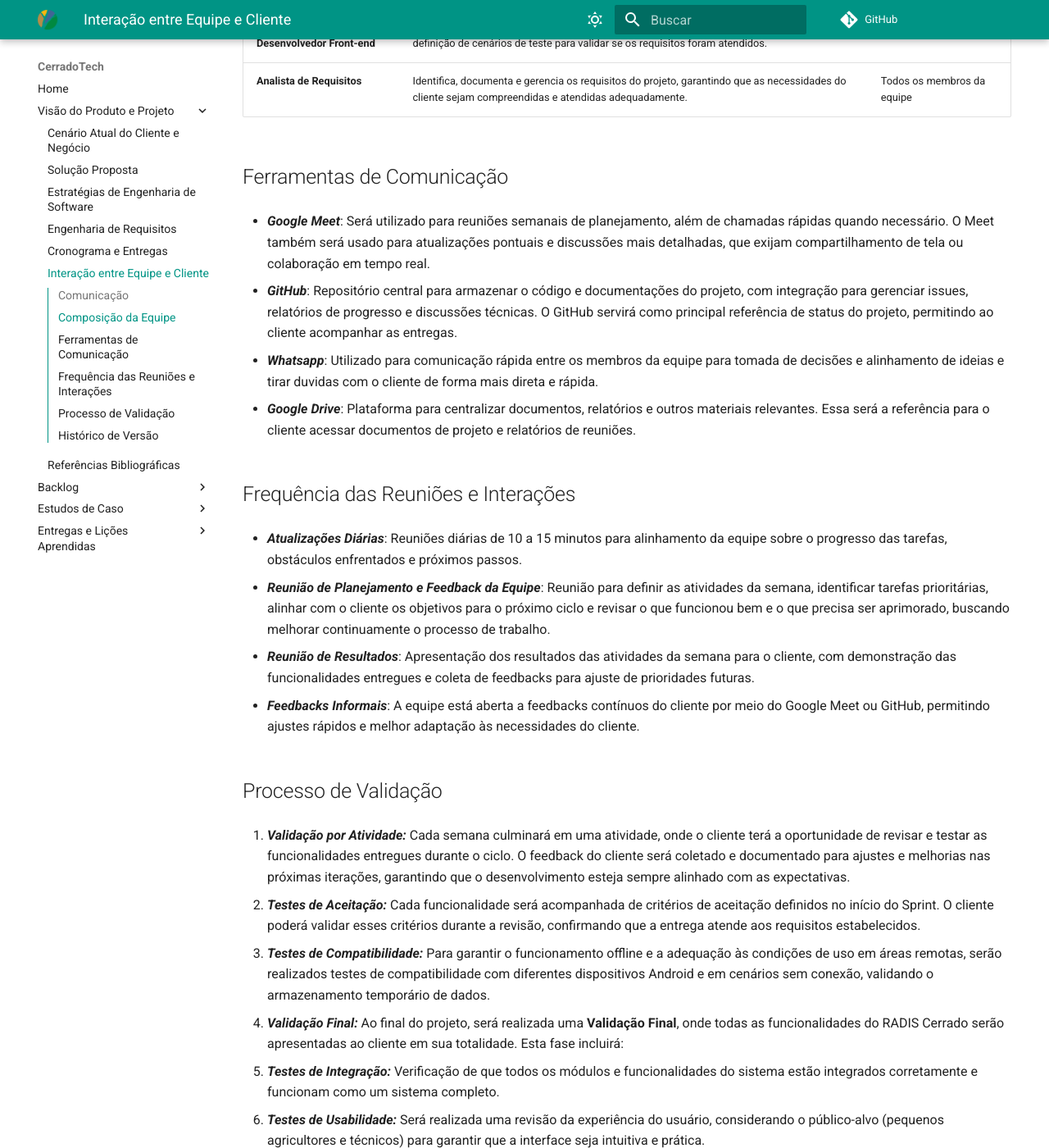
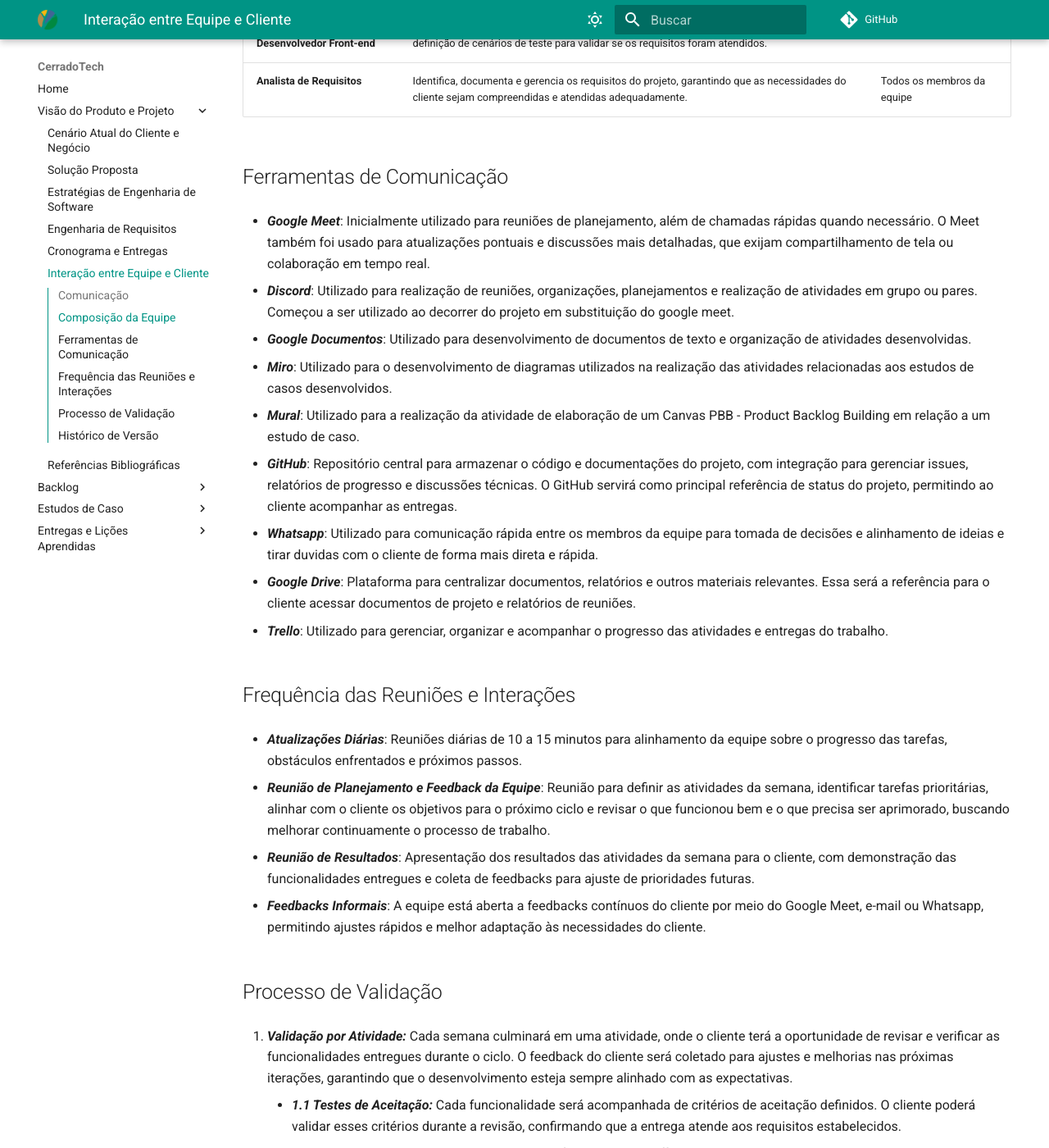
Before and after one commit to mdsreq-fga-unb/2024.2-T03-CerradoTech, an MkDocs documentation site: the page built from docs/sections/equipe.md, in a window 1280 px wide and 1400 px high, scrolled down 672 px. Shown: the whole window at 82% size. Built offline with MkDocs 1.6.1 and Material for MkDocs 9.7.7, drawn with Linux system fonts in a browser that asks for light colours; comment, search, counter and statistics services are not loaded; some of the changed text lies outside the part shown.

Commit message:
Atualizando ferramentas de comunicação utilizadas

```diff
--- a/docs/sections/equipe.md
+++ b/docs/sections/equipe.md
@@ -16,13 +16,23 @@ Para garantir a efetividade do projeto RADIS Cerrado e manter todos os stakehold
 
 ## Ferramentas de Comunicação
 
-- **_Google Meet_**: Será utilizado para reuniões semanais de planejamento, além de chamadas rápidas quando necessário. O Meet também será usado para atualizações pontuais e discussões mais detalhadas, que exijam compartilhamento de tela ou colaboração em tempo real.
+- **_Google Meet_**: Inicialmente utilizado para reuniões de planejamento, além de chamadas rápidas quando necessário. O Meet também foi usado para atualizações pontuais e discussões mais detalhadas, que exijam compartilhamento de tela ou colaboração em tempo real.
+
+- **_Discord_**: Utilizado para realização de reuniões, organizações, planejamentos e realização de atividades em grupo ou pares. Começou a ser utilizado ao decorrer do projeto em substituição do google meet.
+
+- **_Google Documentos_**: Utilizado para desenvolvimento de documentos de texto e organização de atividades desenvolvidas.
+
+- **_Miro_**: Utilizado para o desenvolvimento de diagramas utilizados na realização das atividades relacionadas aos estudos de casos desenvolvidos.
+
+- **_Mural_**: Utilizado para a realização da atividade de elaboração de um Canvas PBB - Product Backlog Building em relação a um estudo de caso.
 
 - **_GitHub_**: Repositório central para armazenar o código e documentações do projeto, com integração para gerenciar issues, relatórios de progresso e discussões técnicas. O GitHub servirá como principal referência de status do projeto, permitindo ao cliente acompanhar as entregas.
 
 - **_Whatsapp_**: Utilizado para comunicação rápida entre os membros da equipe para tomada de decisões e alinhamento de ideias e tirar duvidas com o cliente de forma mais direta e rápida.
 
 - **_Google Drive_**: Plataforma para centralizar documentos, relatórios e outros materiais relevantes. Essa será a referência para o cliente acessar documentos de projeto e relatórios de reuniões.
+
+- **_Trello_**: Utilizado para gerenciar, organizar e acompanhar o progresso das atividades e entregas do trabalho.
 
 
 ## Frequência das Reuniões e Interações
@@ -33,20 +43,19 @@ Para garantir a efetividade do projeto RADIS Cerrado e manter todos os stakehold
 
 - **_Reunião de Resultados_**: Apresentação dos resultados das atividades da semana para o cliente, com demonstração das funcionalidades entregues e coleta de feedbacks para ajuste de prioridades futuras.
 
-- **_Feedbacks Informais_**: A equipe está aberta a feedbacks contínuos do cliente por meio do Google Meet ou GitHub, permitindo ajustes rápidos e melhor adaptação às necessidades do cliente.
+- **_Feedbacks Informais_**: A equipe está aberta a feedbacks contínuos do cliente por meio do Google Meet, e-mail ou Whatsapp, permitindo ajustes rápidos e melhor adaptação às necessidades do cliente.
 
 
 ## Processo de Validação
 
-1. **_Validação por Atividade:_** Cada semana culminará em uma atividade, onde o cliente terá a oportunidade de revisar e testar as funcionalidades entregues durante o ciclo. O feedback do cliente será coletado e documentado para ajustes e melhorias nas próximas iterações, garantindo que o desenvolvimento esteja sempre alinhado com as expectativas.
+1. **_Validação por Atividade:_** Cada semana culminará em uma atividade, onde o cliente terá a oportunidade de revisar e verificar as funcionalidades entregues durante o ciclo. O feedback do cliente será coletado para ajustes e melhorias nas próximas iterações, garantindo que o desenvolvimento esteja sempre alinhado com as expectativas.
+    - **_1.1 Testes de Aceitação:_** Cada funcionalidade será acompanhada de critérios de aceitação definidos. O cliente poderá validar esses critérios durante a revisão, confirmando que a entrega atende aos requisitos estabelecidos.
+    - **_1.2 Testes de Compatibilidade:_** Para garantir o funcionamento offline e a adequação às condições de uso em áreas remotas, serão realizados testes de compatibilidade com diferentes dispositivos Android e em cenários sem conexão, validando o armazenamento temporário de dados.
 
-   - **_Testes de Aceitação:_** Cada funcionalidade será acompanhada de critérios de aceitação definidos no início do Sprint. O cliente poderá validar esses critérios durante a revisão, confirmando que a entrega atende aos requisitos estabelecidos.
-   - **_Testes de Compatibilidade:_** Para garantir o funcionamento offline e a adequação às condições de uso em áreas remotas, serão realizados testes de compatibilidade com diferentes dispositivos Android e em cenários sem conexão, validando o armazenamento temporário de dados.
-
-2. **_Validação Final:_** Ao final do projeto, será realizada uma **Validação Final**, onde todas as funcionalidades do RADIS Cerrado serão apresentadas ao cliente em sua totalidade. Esta fase incluirá:
-   - **_Testes de Integração:_** Verificação de que todos os módulos e funcionalidades do sistema estão integrados corretamente e funcionam como um sistema completo.
-   - **_Testes de Usabilidade:_** Será realizada uma revisão da experiência do usuário, considerando o público-alvo (pequenos agricultores e técnicos) para garantir que a interface seja intuitiva e prática.
-   - **_Feedback Conclusivo:_** O cliente poderá testar a versão final e fornecer feedback sobre o desempenho, completude e conformidade com os requisitos iniciais. Ajustes finais poderão ser realizados para garantir que o produto esteja pronto para o uso prático no campo.
+2. **_Validação Final:_** Ao final do projeto, será realizada uma Validação Final, onde todas as funcionalidades do RADIS Cerrado serão apresentadas ao cliente em sua totalidade. Esta fase incluirá:
+    - **_2.1 Testes de Integração:_** Verificação de que todos os módulos e funcionalidades do sistema estão integrados corretamente e funcionam como um sistema completo.
+    - **_2.2 Testes de Usabilidade:_** Será realizada uma revisão da experiência do usuário, considerando o público-alvo (pequenos agricultores e técnicos) para garantir que a interface seja intuitiva e prática.
+    - **_2.3 Feedback Conclusivo:_** O cliente poderá testar a versão final e fornecer feedback sobre o desempenho, completude e conformidade com os requisitos iniciais. Ajustes finais poderão ser realizados para garantir que o produto esteja pronto para o uso prático no campo.
 
 
 Esse processo de validação contínua e final visa garantir que o RADIS Cerrado atenda às expectativas do cliente e cumpra plenamente seus objetivos de monitoramento ambiental e suporte ao usuário, promovendo uma entrega de alta qualidade e alinhada com as necessidades reais.
@@ -59,5 +68,6 @@ Esse processo de validação contínua e final visa garantir que o RADIS Cerrado
 | 04/11/2024     | 1.0        | Primeiras Implementações e especificações.   | Vinicius Castelo             | Todos os Membros            |
 | 11/11/2024     | 1.1        | Correções de parâmetros para apresentação.   | Vinicius Castelo             | Todos os Membros            |
 | 18/11/2024     | 1.2        | Ajustes das Issues e informações adicionais  | Patrick Anderson Carvalho    | Todos os Membros            |
-| 16/12/2024   | 2.0        | Nova organização e ajustes finais para U2      | Camila Careli                       | Todos os Membros            |
-| 16/12/2024   | 2.1        | Atualização das ferramentas de comunicação    | Brenno da Silva                       | Todos os Membros            |
+| 16/12/2024   | 2.0        | Nova organização e ajustes finais para U2      | Camila Careli                | Todos os Membros            |
+| 16/12/2024   | 2.1        | Atualização das ferramentas de comunicação    | Brenno da Silva               | Todos os Membros            |
+| 07/02/2025   | 2.2       | Atualização das ferramentas de comunicação e alguns ajustes nos textos    | Brenno da Silva     | Todos os Membros            |
```
